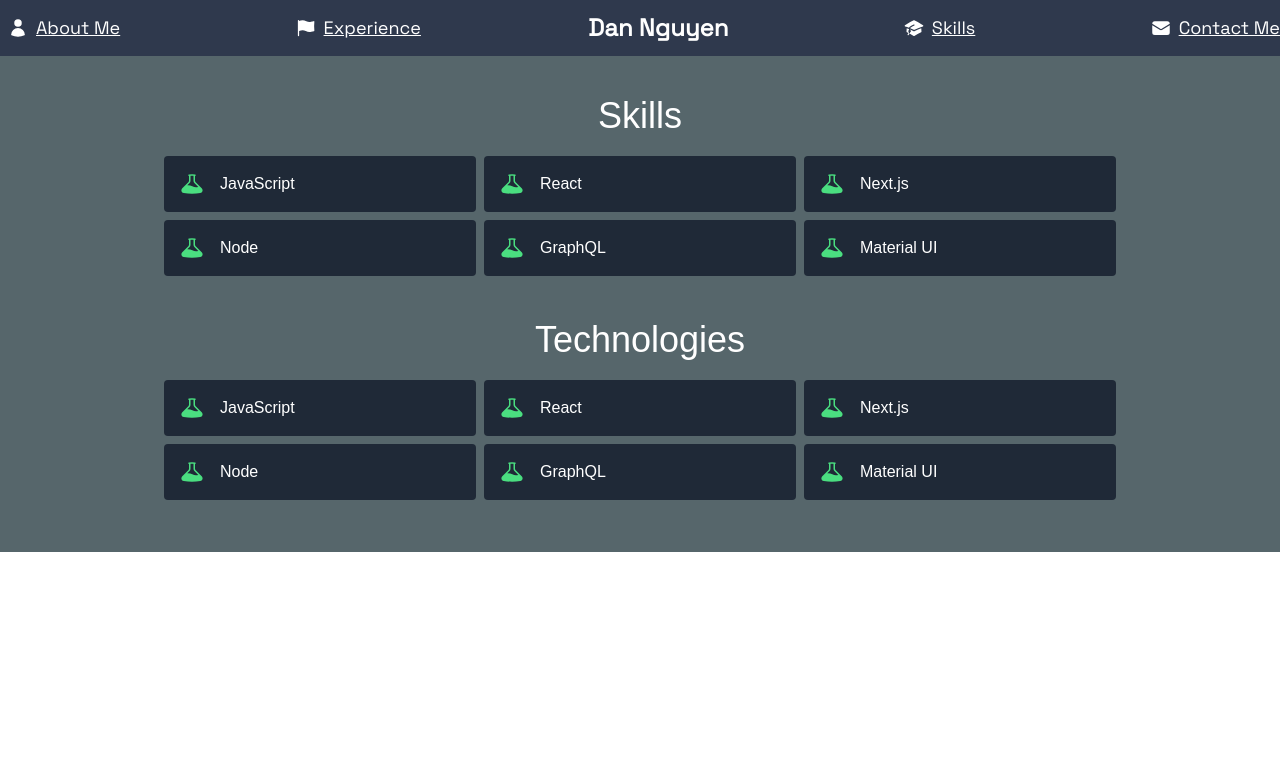
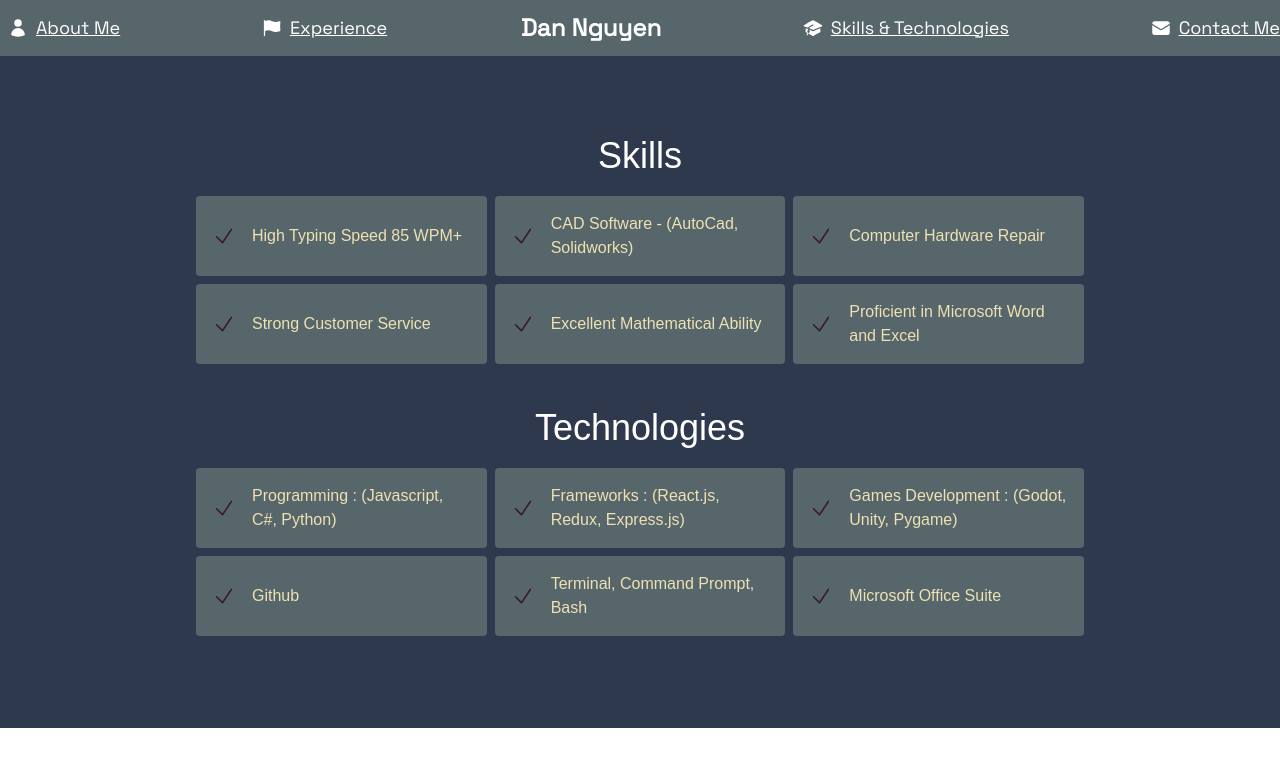
Before and after one commit to DanhNguyen5/ResumeSite, a React (Create React App) app: page / in a window 1280 px wide. Shown: the top 766 px of the page. Built offline with nearby package versions, Linux system fonts and the light colour scheme; a web font is replaced by a local one.

Commit message:
Finshed skills.js for now

```diff
--- a/src/components/NavBar.js
+++ b/src/components/NavBar.js
@@ -6,7 +6,7 @@
 // write component function
 const NavBar = () => {
 	return (
-	  <div className="bg-customColor font-custom">
+	  <div className="bg-customColorTwo font-custom">
 		<div className="container mx-auto flex flex-col sm:flex-row justify-between items-center py-3">
 		  <div className="flex items-center space-x-2">
 			<UserIcon className="flex-shrink-0 h-5 w-5 text-white ml-2" />
@@ -19,7 +19,7 @@
 		  <a href="#" className="text-2xl text-white font-bold">Dan Nguyen</a>
 		  <div className="flex items-center space-x-2">
 		  <AcademicCapIcon className="flex-shrink-0 h-5 w-5 text-white ml-2" />
-			<a href="#skills" className="text-lg text-white underline">Skills</a>
+			<a href="#skills" className="text-lg text-white underline">Skills &amp; Technologies</a>
 		  </div>
 		  <div className="flex items-center space-x-2">
 		  	<EnvelopeIcon className="flex-shrink-0 h-5 w-5 text-white ml-2" />
--- a/src/components/Skills.js
+++ b/src/components/Skills.js
@@ -1,6 +1,6 @@
 // src/components/Skills.js
 
-import { BeakerIcon} from "@heroicons/react/24/solid";
+import { CheckIcon} from "@heroicons/react/24/solid";
 import React from "react";
 import { MySkills, MyTechnologies } from "../data/data";
 
@@ -9,18 +9,18 @@
 const Skills = () => {
   return (
     <section id="skills">
-      <div className="container mx-auto bg-customColorTwo px-10 py-10 font-customTwo" style={{ margin: '0 auto', maxWidth: '100%' }}>
+      <div className="container mx-auto bg-customColor px-20 py-20 font-customTwo" style={{ margin: '0 auto', maxWidth: '100%' }}>
         <div className="text-center md-10">
-          <h1 className="sm:text-4xl text-3xl font-medium title-font text-white mb-4">
+          <h1 className="sm:text-4xl text-3xl text-white mb-4">
             Skills
           </h1>
         </div>
         <div className="flex flex-wrap lg:w-4/5 sm:mx-auto sm:mb-2 -mx-2">
           {MySkills.map((skill) => (
             <div key={skill} className="p-1 sm:w-1/3 w-full">
-              <div className="bg-gray-800 rounded flex p-4 h-full items-center">
-                <BeakerIcon className="text-green-400 w-6 h-6 flex-shrink-0 mr-4" />
-                <span className="title-font font-medium text-white">
+              <div className="bg-customColorTwo rounded flex p-4 h-full items-center">
+                <CheckIcon className="text-customColorFour w-6 h-6 flex-shrink-0 mr-4" />
+                <span className="text-customColorThree">
                   {skill}
                 </span>
               </div>
@@ -28,16 +28,16 @@
           ))}
         </div>
         <div className="text-center mt-10">
-          <h1 className="sm:text-4xl text-3xl font-medium title-font text-white mb-4">
+          <h1 className="sm:text-4xl text-3xl font-medium text-white mb-4">
             Technologies
           </h1>
         </div>
         <div className="flex flex-wrap lg:w-4/5 sm:mx-auto sm:mb-2 -mx-2">
           {MyTechnologies.map((technology) => (
             <div key={technology} className="p-1 sm:w-1/3 w-full">
-              <div className="bg-gray-800 rounded flex p-4 h-full items-center">
-                <BeakerIcon className="text-green-400 w-6 h-6 flex-shrink-0 mr-4" />
-                <span className="title-font font-medium text-white">
+              <div className="bg-customColorTwo rounded flex p-4 h-full items-center">
+                <CheckIcon className="text-customColorFour w-6 h-6 flex-shrink-0 mr-4" />
+                <span className="text-customColorThree">
                   {technology}
                 </span>
               </div>
@@ -49,39 +49,4 @@
   );
 }
 
-
 export default Skills;
-{/*
-export default function Skills() {
-  return (
-    <section id="skills">
-     <div className="container px-5 py-10 mx-auto bg-customColorTwo" style={{ margin: '0 auto', maxWidth: '100%' }}>
-        <div className="text-center mb-20">
-
-          <h1 className="sm:text-4xl text-3xl font-medium title-font text-white mb-4">
-            Skills &amp; Technologies
-          </h1>
-          <p className="text-base leading-relaxed xl:w-2/4 lg:w-3/4 mx-auto">
-            Lorem ipsum dolor sit amet consectetur, adipisicing elit. Nisi sit
-            ipsa delectus eum quo voluptas aspernatur accusantium distinctio
-            possimus est.
-          </p>
-        </div>
-        <div className="flex flex-wrap lg:w-4/5 sm:mx-auto sm:mb-2 -mx-2">
-          {skills.map((skill) => (
-            <div key={skill} className="p-2 sm:w-1/2 w-full">
-              <div className="bg-gray-800 rounded flex p-4 h-full items-center">
-                <BeakerIcon className="text-green-400 w-6 h-6 flex-shrink-0 mr-4" />
-                <span className="title-font font-medium text-white">
-                  {skill}
-                </span>
-              </div>
-            </div>
-          ))}
-        </div>
-      </div>
-    </section>
-  );
-}
-
-*/}
--- a/src/data/data.js
+++ b/src/data/data.js
@@ -1,18 +1,18 @@
 
 export const MySkills = [
-  "JavaScript",
-  "React",
-  "Next.js",
-  "Node",
-  "GraphQL",
-  "Material UI",
+  "High Typing Speed 85 WPM+",
+  "CAD Software - (AutoCad, Solidworks)",
+  "Computer Hardware Repair",
+  "Strong Customer Service",
+  "Excellent Mathematical Ability",
+  "Proficient in Microsoft Word and Excel",
 ];
 
 export const MyTechnologies = [
-  "JavaScript",
-  "React",
-  "Next.js",
-  "Node",
-  "GraphQL",
-  "Material UI",
+  "Programming : (Javascript, C#, Python) ",
+  "Frameworks : (React.js, Redux, Express.js) ",
+  "Games Development : (Godot, Unity, Pygame) ",
+  "Github",
+  "Terminal, Command Prompt, Bash",
+  "Microsoft Office Suite",
 ];
--- a/tailwind.config.js
+++ b/tailwind.config.js
@@ -12,6 +12,8 @@
       colors: {
         customColor: '#2F394D',
         customColorTwo: '#56666B',
+        customColorThree: '#EEE1B3',
+        customColorFour: '#38182F',
       },
     },
   },
```
